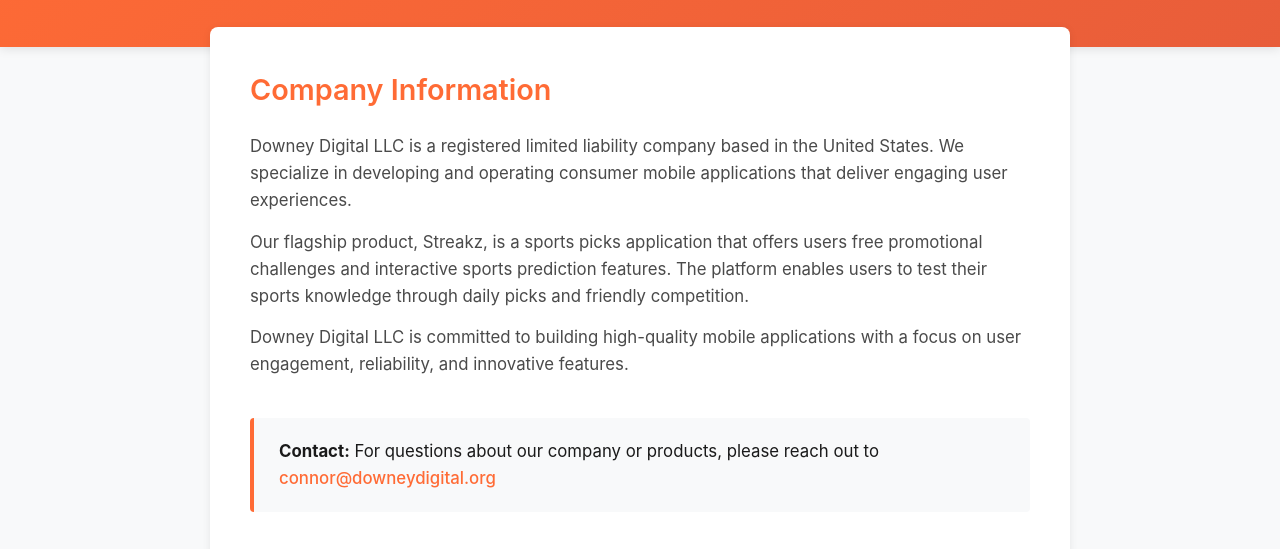
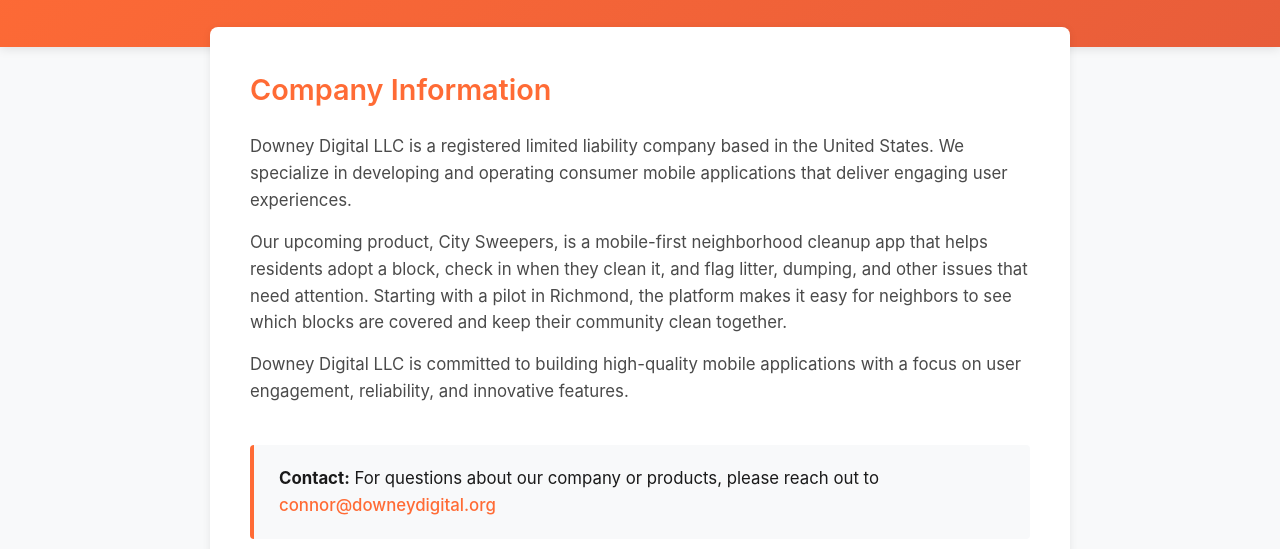
Before and after one commit to ConnorDowney/connordowney.github.io, a plain HTML site: page index.html in a window 1280 px wide. Shown: the part 163-712 px from the top of the page. Drawn offline with Linux system fonts and the light colour scheme.

Commit message:
Reference City Sweepers on homepage instead of Streakz
Co-Authored-By: Claude Sonnet 5.5 <noreply@anthropic.com>
Claude-Session: https://claude.ai/code/session_0129zs81qXG6XZsxRVxYtQvr

```diff
--- a/index.html
+++ b/index.html
@@ -4,7 +4,7 @@
   <meta charset="utf-8" />
   <meta name="viewport" content="width=device-width,initial-scale=1" />
   <title>Downey Digital LLC</title>
-  <meta name="description" content="Downey Digital LLC — Company and legal pages for Streakz" />
+  <meta name="description" content="Downey Digital LLC — Company information and support for City Sweepers" />
   <style>
     * { box-sizing: border-box; }
     body {
@@ -154,7 +154,7 @@
     <div class="company-section">
       <h2>Company Information</h2>
       <p>Downey Digital LLC is a registered limited liability company based in the United States. We specialize in developing and operating consumer mobile applications that deliver engaging user experiences.</p>
-      <p>Our flagship product, Streakz, is a sports picks application that offers users free promotional challenges and interactive sports prediction features. The platform enables users to test their sports knowledge through daily picks and friendly competition.</p>
+      <p>Our upcoming product, City Sweepers, is a mobile-first neighborhood cleanup app that helps residents adopt a block, check in when they clean it, and flag litter, dumping, and other issues that need attention. Starting with a pilot in Richmond, the platform makes it easy for neighbors to see which blocks are covered and keep their community clean together.</p>
       <p>Downey Digital LLC is committed to building high-quality mobile applications with a focus on user engagement, reliability, and innovative features.</p>
     </div>
 
```
